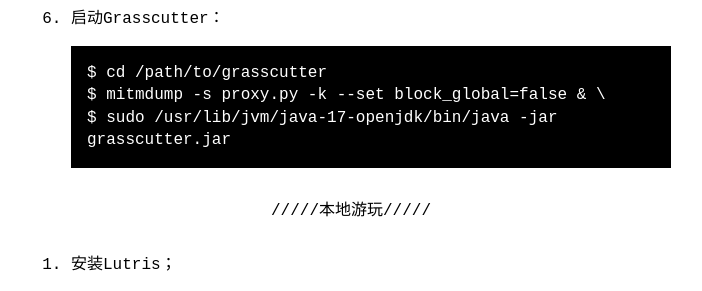
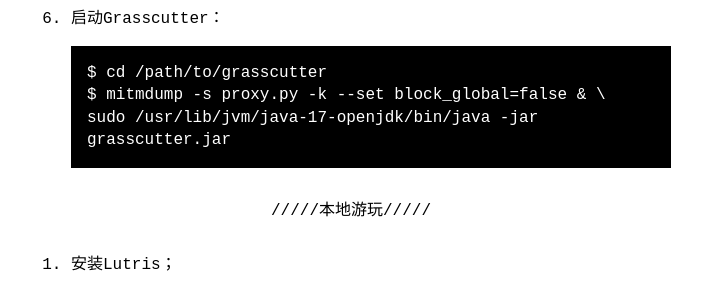
Before and after one commit to szxzip/szxzip.org, a Jekyll site: the page built from _posts/2025-05-09-grasscutter.md, in a window 1280 px wide. Shown: the part 609-900 px from the top of the page, without its empty margins (289-991 px from the left). Built offline with Jekyll 4.4.1, drawn with Linux system fonts in a browser that asks for light colours.

Commit message:
Initial commit

````diff
--- a/_posts/2025-05-09-grasscutter.md
+++ b/_posts/2025-05-09-grasscutter.md
@@ -24,7 +24,7 @@ title: Genshin Impact v5.3 Grasscutter & 3dmigoto
    ```
    $ cd /path/to/grasscutter
    $ mitmdump -s proxy.py -k --set block_global=false & \
-   $ sudo /usr/lib/jvm/java-17-openjdk/bin/java -jar grasscutter.jar
+   sudo /usr/lib/jvm/java-17-openjdk/bin/java -jar grasscutter.jar
    ```
 
 ---
````
